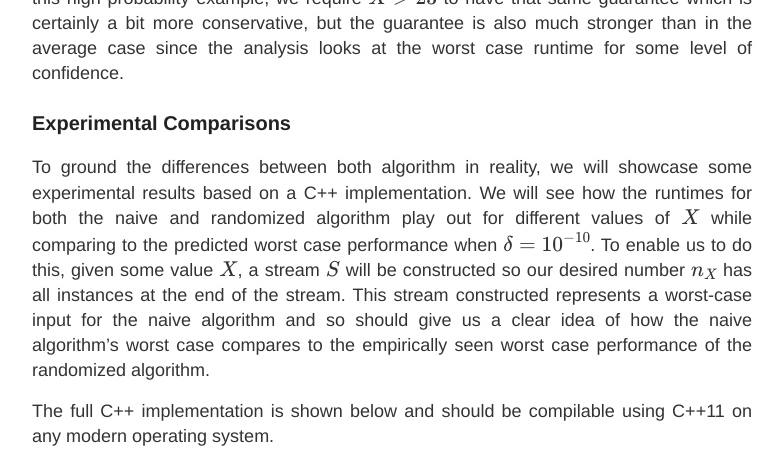
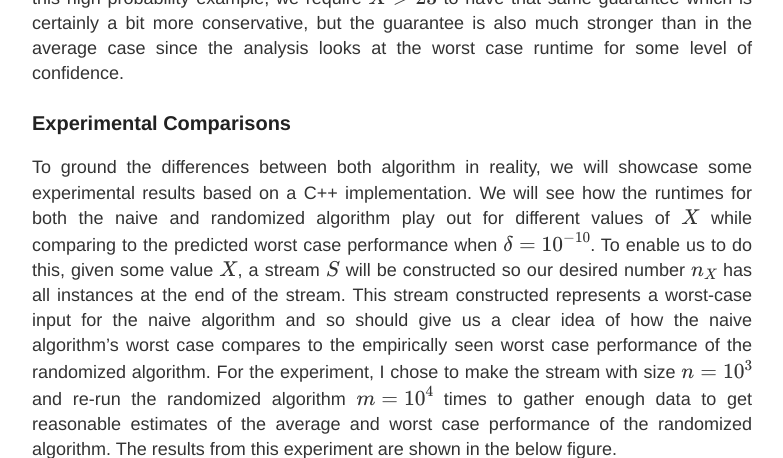
Before and after one commit to choward1491/choward1491.github.io, a Jekyll site: the page built from _posts/2020-7-25-Searching-Streams-for-the-Unknown.md, in a window 1280 px wide and 1400 px high, scrolled down 8128 px. Shown: the top 458 px of the window, without its empty margins (248-1031 px from the left). Built offline with Jekyll 4.4.1, drawn with Linux system fonts in a browser that asks for light colours; nearby versions of some CDN libraries; comment, search, counter and statistics services are not loaded; some of the changed text lies outside the part shown; grey boxes are pictures that could not be loaded.

Commit message:
push some changes.. streaming post

```diff
--- a/_posts/2020-7-25-Searching-Streams-for-the-Unknown.md
+++ b/_posts/2020-7-25-Searching-Streams-for-the-Unknown.md
@@ -211,9 +211,13 @@ Further, the analysis shows that if $\left(\log(1/\delta)/X\right) < 1$, then wi
 
 ### Experimental Comparisons
 
-To ground the differences between both algorithm in reality, we will showcase some experimental results based on a C++ implementation. We will see how the runtimes for both the naive and randomized algorithm play out for different values of $X$ while comparing to the predicted worst case performance when $\delta = 10^{-10}$. To enable us to do this, given some value $X$, a stream $S$ will be constructed so our desired number $n_X$ has all instances at the end of the stream. This stream constructed represents a worst-case input for the naive algorithm and so should give us a clear idea of how the naive algorithm's worst case compares to the empirically seen worst case performance of the randomized algorithm.
+To ground the differences between both algorithm in reality, we will showcase some experimental results based on a C++ implementation. We will see how the runtimes for both the naive and randomized algorithm play out for different values of $X$ while comparing to the predicted worst case performance when $\delta = 10^{-10}$. To enable us to do this, given some value $X$, a stream $S$ will be constructed so our desired number $n_X$ has all instances at the end of the stream. This stream constructed represents a worst-case input for the naive algorithm and so should give us a clear idea of how the naive algorithm's worst case compares to the empirically seen worst case performance of the randomized algorithm. For the experiment, I chose to make the stream with size $n = 10^3$ and re-run the randomized algorithm $m = 10^4$ times to gather enough data to get reasonable estimates of the average and worst case performance of the randomized algorithm. The results from this experiment are shown in the below figure.
 
-The full C++ implementation is shown below and should be compilable using C++11 on any modern operating system.
+![alt text](/assets/streaming/statistics_summary.png "Statistics from algorithm tests using C++ implementation")
+
+As we first glance at the results, one noticeable sight is that the performance gap between the deterministic and randomized algorithm grows as $X$ gets larger, both when looking at the average and worst case performance estimates for the randomized algorithm. This follows the results from the previous analysis since we found the randomized algorithm's performance is inversely proportional to $X$ while the naive algorithm only has a linear decrease in $X$. Further, for $\delta = 10^{-10}$, the bound on the worst case performance for the randomized algorithm was satisfied based on the empirical results, providing credibility to the theorem about the high probability guarantees for the performance.
+
+The full C++ implementation used to generate the data plotted above is shown below and should be compilable using C++11 on any modern operating system.
 
 <pre data-enlighter-language="cpp">
 
```
Also changed, not shown: other parts of _posts/2020-7-25-Searching-Streams-for-the-Unknown.md (+2 -0 lines).
